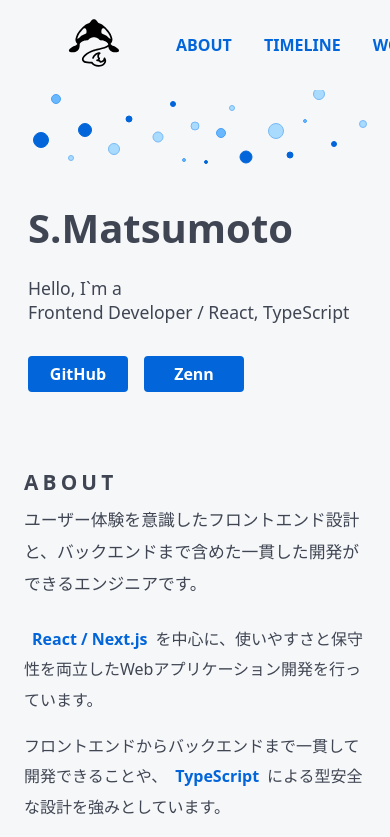
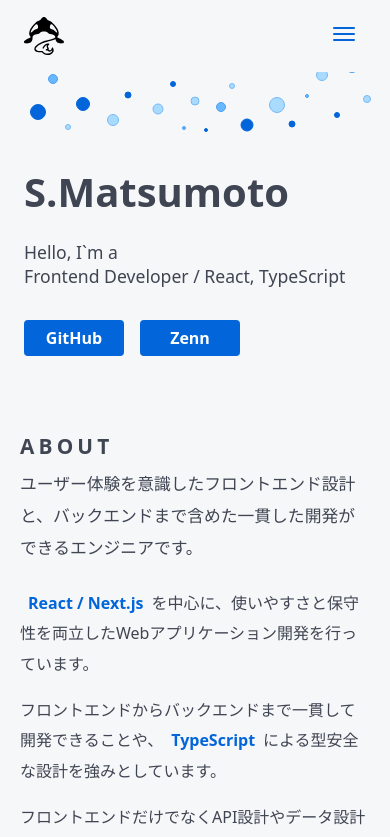
Before and after one commit to Smatsumot0/portfolio, a Next.js app: page / in a window 390 px wide. Shown: the top 837 px of the page. Built offline with nearby package versions, Linux system fonts and the light colour scheme.

Commit message:
ハンバーガーメニュー

```diff
--- a/app/components/layout/header/Header.module.css
+++ b/app/components/layout/header/Header.module.css
@@ -11,10 +11,37 @@
   height: var(--height-navigation);
   position: fixed;
   z-index: 1;
-  padding: var(--space-4) var(--space-6);
+  padding: var(--space-4) var(--space-8);
   background: var(--color-base);
 }
 
 .logo {
+  position: relative;
+  height: 100%;
+  aspect-ratio: 1 / 1;
   cursor: pointer;
 }
+
+.logoImage {
+  object-fit: contain;
+}
+
+/*===== レスポンシブ =====*/
+/* タブレット以下 */
+@media (max-width: 1024px) {
+  .navigation {
+    padding-inline: var(--space-5);
+  }
+}
+
+/* スマホ以下 */
+@media (max-width: 768px) {
+  .header {
+    height: var(--height-mobile-header);
+  }
+
+  .navigation {
+    height: var(--height-mobile-navigation);
+    padding-inline: var(--space-4);
+  }
+}
--- a/app/components/layout/header/Header.tsx
+++ b/app/components/layout/header/Header.tsx
@@ -20,7 +20,12 @@ export function Header() {
     <header className={clsx("content-width", style.header)}>
       <div className={clsx("content-width", style.navigation)}>
         <div className={style.logo} onClick={handleClickLogo}>
-          <Image src="/images/logo.svg" alt="logo" width={100} height={50} />
+          <Image
+            src="/images/logo.svg"
+            alt="logo"
+            fill
+            className={style.logoImage}
+          />
         </div>
         <HeaderNav />
       </div>
--- a/app/components/layout/header/header-nav/HeaderNav.module.css
+++ b/app/components/layout/header/header-nav/HeaderNav.module.css
@@ -1,6 +1,134 @@
 .link {
-  margin-left: 2rem;
   font-weight: 600;
   color: var(--color-main);
   cursor: pointer;
 }
+
+.list {
+  display: flex;
+  align-items: center;
+  gap: 16px;
+  margin: 0;
+  padding: 0;
+  list-style: none;
+}
+
+/*===== PC =====*/
+.pcLink {
+  margin-left: 2rem;
+}
+
+.pcNav {
+  display: block;
+}
+
+/*===== スマホ =====*/
+.mobileNavWrapper {
+  display: none;
+}
+
+/* ハンバーガーメニュー */
+.menuButton {
+  display: inline-flex;
+  flex-direction: column;
+  justify-content: center;
+  align-items: center;
+
+  position: relative;
+  width: 44px;
+  height: 44px;
+  padding: 0;
+
+  border: none;
+  background: transparent;
+  cursor: pointer;
+}
+
+.menuBar {
+  position: absolute;
+  display: block;
+  width: 22px;
+  height: 2px;
+
+  border-radius: 999px;
+  background: var(--color-main);
+  transition:
+    transform 0.24s ease,
+    opacity 0.2s ease,
+    width 0.2s ease;
+}
+
+.menuBar:nth-child(1) {
+  transform: translateY(-6px);
+}
+
+.menuBar:nth-child(2) {
+  transform: translateY(0);
+}
+
+.menuBar:nth-child(3) {
+  transform: translateY(6px);
+}
+
+.menuButtonOpen .menuBar:nth-child(1) {
+  transform: rotate(45deg);
+}
+
+.menuButtonOpen .menuBar:nth-child(2) {
+  opacity: 0;
+  transform: scaleX(0);
+}
+
+.menuButtonOpen .menuBar:nth-child(3) {
+  transform: rotate(-45deg);
+}
+
+/*===== レスポンシブ =====*/
+@media (max-width: 768px) {
+  .pcNav {
+    display: none;
+  }
+
+  .mobileNavWrapper {
+    display: block;
+    position: relative;
+  }
+
+  .mobileNav {
+    position: absolute;
+    top: calc(100% + 8px);
+    right: 0;
+    min-width: 160px;
+
+    border-radius: var(--radius-lg);
+    background: rgba(255, 255, 255, 0.96);
+    box-shadow: 0 8px 24px rgba(0, 0, 0, 0.08);
+
+    opacity: 0;
+    visibility: hidden;
+    transform: translateY(-8px);
+    transition:
+      opacity 0.2s ease,
+      transform 0.2s ease,
+      visibility 0.2s ease;
+  }
+
+  .mobileNavOpen {
+    opacity: 1;
+    visibility: visible;
+    transform: translateY(0);
+  }
+
+  .mobileList {
+    margin: 0;
+    padding: var(--space-2) 0;
+    list-style: none;
+  }
+
+  .mobileLink {
+    display: flex;
+    justify-content: center;
+    align-items: "center";
+    padding-block: var(--space-3);
+  }
+}
--- a/app/components/layout/header/header-nav/HeaderNav.tsx
+++ b/app/components/layout/header/header-nav/HeaderNav.tsx
@@ -1,14 +1,17 @@
 "use client"
 
+import { useEffect, useState } from "react"
 import { Events, Link } from "react-scroll"
 import { navigationItems } from "@/app/constants/navigation"
 import styles from "./HeaderNav.module.css"
-import { useEffect } from "react"
 import { scrollOptions } from "../Header"
+import clsx from "clsx"
 
 const GROW_CLASS_NAME = "is-grow"
 
 export function HeaderNav() {
+  const [isOpen, setIsOpen] = useState(false)
+
   useEffect(() => {
     const handleEnd = (to: string) => {
       if (window.innerWidth < 768) return
@@ -24,6 +27,7 @@ export function HeaderNav() {
         section.classList.remove(GROW_CLASS_NAME)
       }, 800)
     }
+
     Events.scrollEvent.register("end", handleEnd)
 
     return () => {
@@ -31,18 +35,65 @@ export function HeaderNav() {
     }
   }, [])
 
+  function handleToggleMenu() {
+    setIsOpen((prev) => !prev)
+  }
+
+  function handleCloseMenu() {
+    setIsOpen(false)
+  }
+
   return (
-    <nav>
+    <>
+      <nav className={styles.pcNav} aria-label="グローバルナビゲーション">
+        <ul className={styles.list}>
           {navigationItems.map((item) => (
+            <li key={item.id}>
               <Link
-          key={item.id}
                 to={item.id}
                 offset={-90}
                 className={styles.link}
                 {...scrollOptions}>
                 {item.label}
               </Link>
+            </li>
           ))}
+        </ul>
       </nav>
+
+      <div className={styles.mobileNavWrapper}>
+        <button
+          type="button"
+          className={clsx(styles.menuButton, isOpen && styles.menuButtonOpen)}
+          aria-label={isOpen ? "メニューを閉じる" : "メニューを開く"}
+          aria-expanded={isOpen}
+          aria-controls="mobile-navigation"
+          onClick={handleToggleMenu}>
+          <span className={styles.menuBar} />
+          <span className={styles.menuBar} />
+          <span className={styles.menuBar} />
+        </button>
+
+        <nav
+          id="mobile-navigation"
+          className={clsx(styles.mobileNav, isOpen && styles.mobileNavOpen)}
+          aria-label="モバイルナビゲーション">
+          <ul className={styles.mobileList}>
+            {navigationItems.map((item) => (
+              <li key={item.id}>
+                <Link
+                  to={item.id}
+                  offset={-90}
+                  className={clsx(styles.link, styles.mobileLink)}
+                  onClick={handleCloseMenu}
+                  {...scrollOptions}>
+                  {item.label}
+                </Link>
+              </li>
+            ))}
+          </ul>
+        </nav>
+      </div>
+    </>
   )
 }
--- a/app/components/layout/header/splash/Splash.module.css
+++ b/app/components/layout/header/splash/Splash.module.css
@@ -48,3 +48,11 @@
     transform: translate(-50%, -50%) scale(1);
   }
 }
+
+/*===== レスポンシブ =====*/
+/* スマホ以下 */
+@media (max-width: 768px) {
+  .splash {
+    height: var(--height-mobile-header);
+  }
+}
--- a/app/styles/globals.css
+++ b/app/styles/globals.css
@@ -6,12 +6,15 @@
   --max-width-text: 640px;
 
   --height-header: 180px;
+  --height-navigation: 90px;
   --height-footer: 100px;
-  --height-navigation: 90px;
+
+  --height-mobile-header: 144px;
+  --height-mobile-navigation: 72px;
 
   --max-height-scroll-panel: min(72vh, 920px);
 
-  --gutter: clamp(12px, 2vw, 32px);
+  --gutter: clamp(8px, 2vw, 32px);
 
   --color-main: #0265da;
   --color-base: #f6f7f9;
@@ -49,6 +52,10 @@
   --space-8: 64px;
   --space-9: 96px;
   --space-10: 160px;
+
+  /* break point */
+  --break-point-tablet: 1024px;
+  --break-point-sp: 768px;
 }
 
 html {
```
Lines whose indentation alone changed are shown as unchanged.
